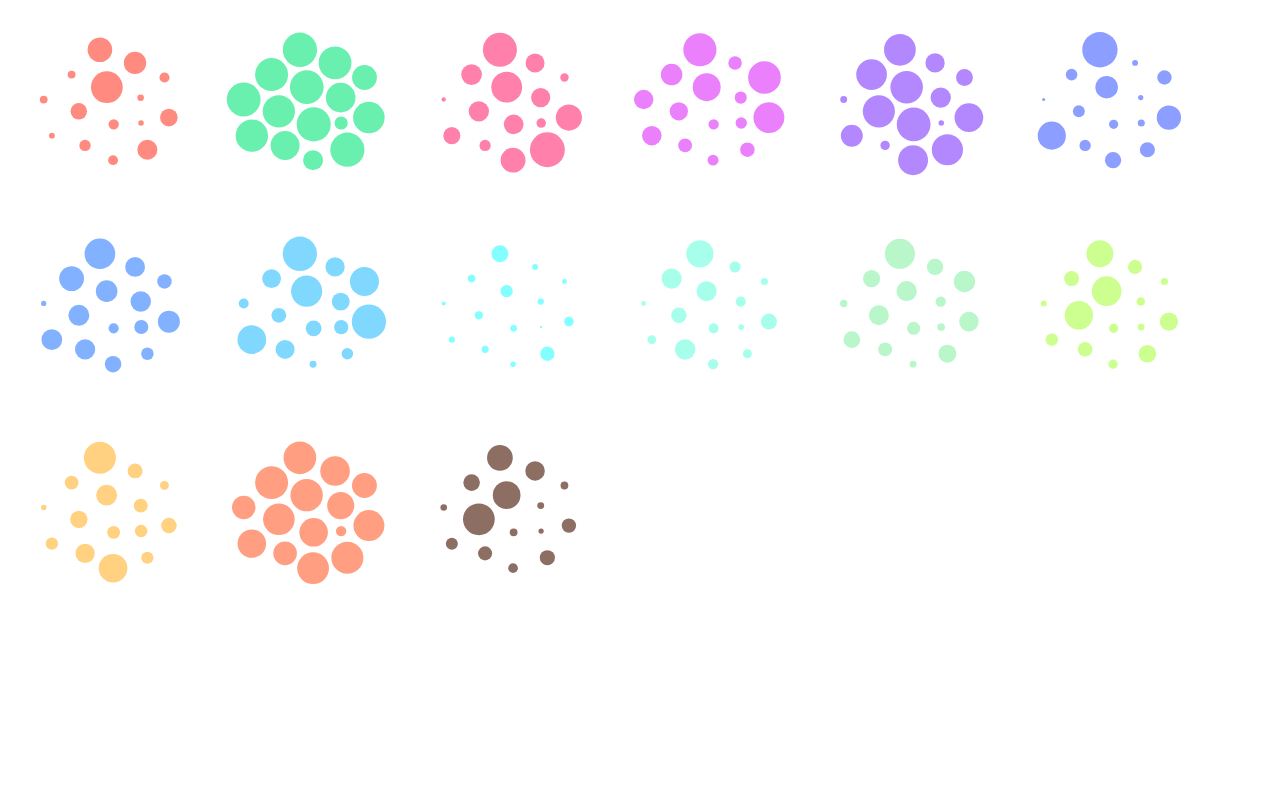
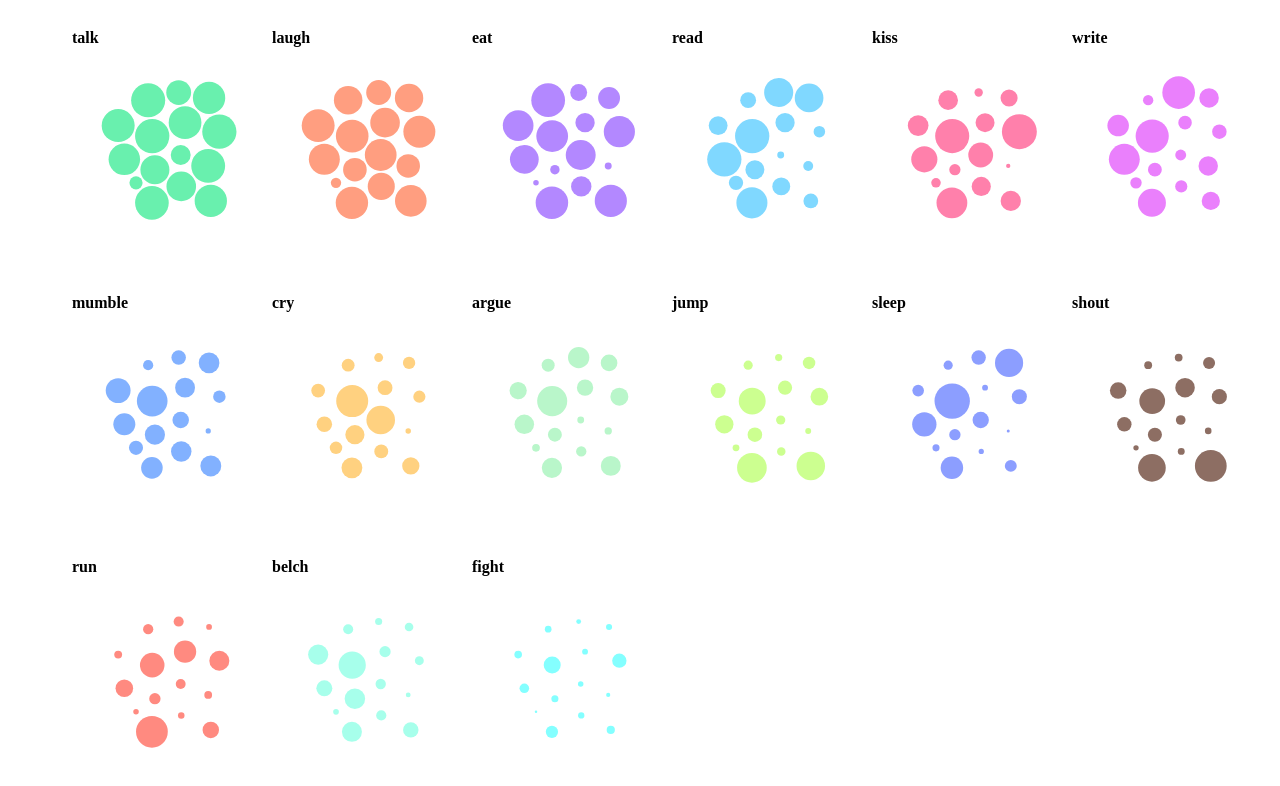
Before and after one commit to jaredrooprai/appropriate-behavior-visualization, a website: page docs/index.html in a window 1280 px wide. Drawn offline with nearby package versions, Linux system fonts and the light colour scheme.

Commit message:
css changes, reordered charts

```diff
--- /dev/null
+++ b/docs/app.css
@@ -0,0 +1,11 @@
+h4 {
+   display:inline-block;
+   align-items: center;
+   max-width: 200px;
+   min-width: 200px;
+
+}
+.grid{
+  position: fixed;
+  padding-left: 5%;
+}
--- a/docs/app.js
+++ b/docs/app.js
@@ -4,28 +4,26 @@
   d3.json("BehaviorAppropriatenessMeanData.json", function (data)
   {
 
-
-    makeCircles("run", "#FF8A80");
-    makeCircles("talk", "#69F0AE");
-    makeCircles("kiss", "#FF80AB");
-    makeCircles("write", "#EA80FC");
-    makeCircles("eat", "#B388FF");
-    makeCircles("sleep", "#8C9EFF");
-    makeCircles("mumble", "#82B1FF");
-    makeCircles("read", "#80D8FF");
-    makeCircles("fight", "#84FFFF");
-    makeCircles("belch", "#A7FFEB");
-    makeCircles("argue", "#B9F6CA");
-    makeCircles("jump", "#CCFF90");
-    makeCircles("cry", "#FFD180");
-    makeCircles("laugh", "#FF9E80");
-    makeCircles("shout", "#8D6E63");
+    chart("talk", "#69F0AE");
+    chart("laugh", "#FF9E80");
+    chart("eat", "#B388FF");
+    chart("read", "#80D8FF");
+    chart("kiss", "#FF80AB");
+    chart("write", "#EA80FC");
+    chart("mumble", "#82B1FF");
+    chart("cry", "#FFD180");
+    chart("argue", "#B9F6CA");
+    chart("jump", "#CCFF90");
+    chart("sleep", "#8C9EFF");
+    chart("shout", "#8D6E63");
+    chart("run", "#FF8A80");
+    chart("belch", "#A7FFEB");
+    chart("fight", "#84FFFF");
 
 
-
-
-    function makeCircles( category, color, locationx, locationy) {
-
+    function chart( category, color,) {
+      var width = 200;
+      var height = 200;
       var cat = category;
       var fill_color = color;
 
@@ -41,17 +39,19 @@
         .force("xforce", forcex)
         .force("yforce", forcey)
         .force("collisions", d3.forceCollide(function(d){
-          return((checker(cat, d) * 2) + 2)
+          return((checker(cat, d) * 2) + 1)
         }))
 
-        var width = 200;
-        var height = 200;
       var svg = d3.select("#grid")
+        .append("h4")
+        .text(cat)
         .append("svg")
         .attr("height", height)
         .attr("width", width)
         .append("g")
         .attr("transform", "translate(0,0)")
+
+
       sim.nodes(data)
         .on('tick', updateXY)
 
@@ -77,7 +77,6 @@
             return d.y
           })
       }
-
     }
 
 
@@ -135,5 +134,4 @@
 
   })
 
-
 })();
--- a/docs/index.html
+++ b/docs/index.html
@@ -4,12 +4,15 @@
 <head>
   <meta charset="UTF-8">
   <meta name="theme-color" content="#ECEFF1">
+  <link rel="stylesheet" href="app.css" />
   <title>Appropriate Behavior Visualization</title>
 </head>
 
 <body>
 
-<div id ="grid"></div>
+<div class = "grid" id ="grid">
+
+</div>
 
 </body>
 
```
Lines whose indentation alone changed are shown as unchanged.
